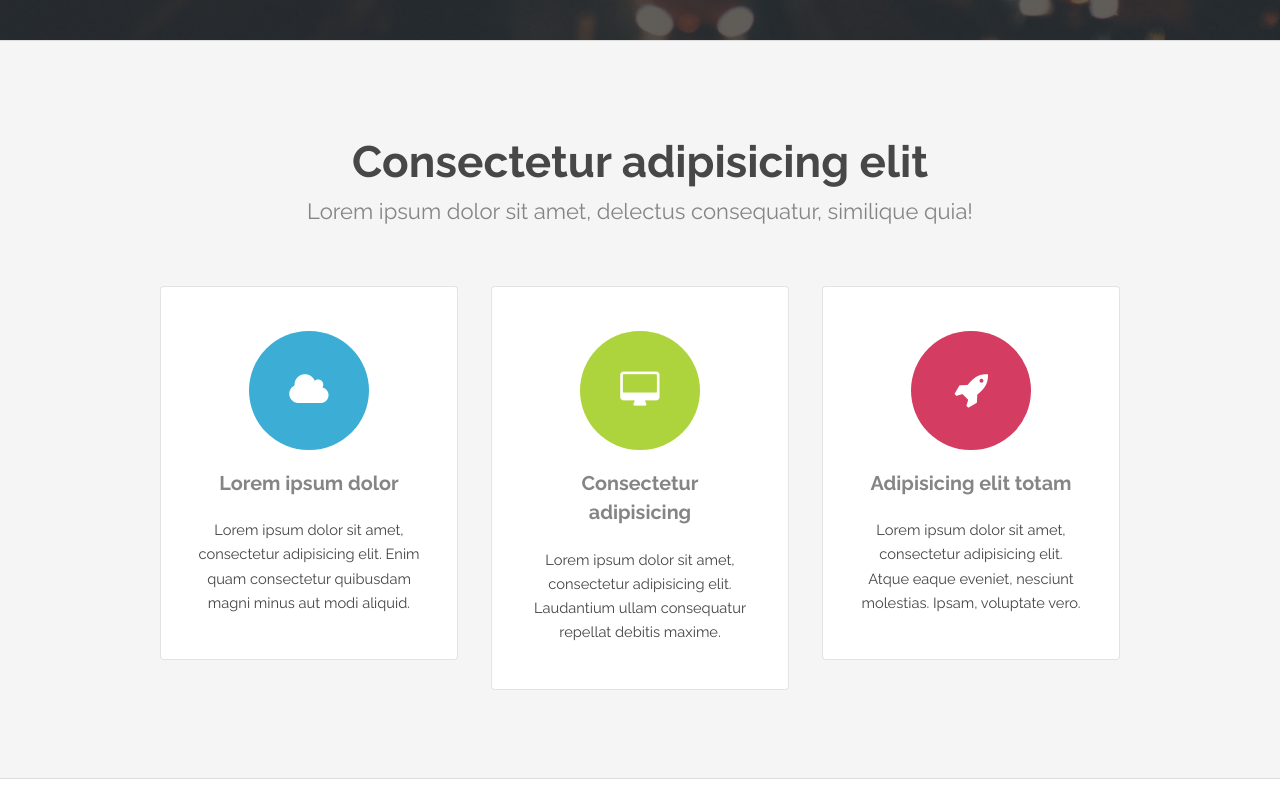
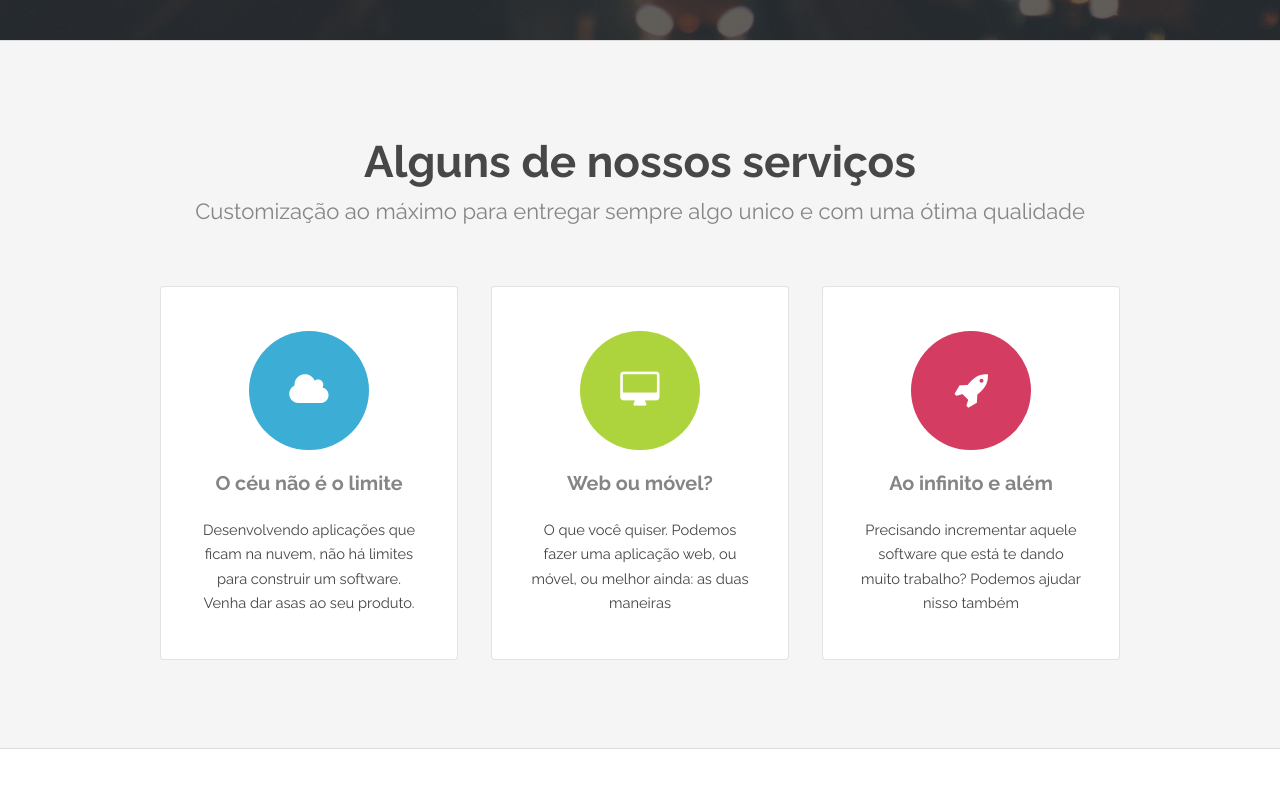
Before and after one commit to lazaropj/site, a plain HTML site: page index.html in a window 1280 px wide. Shown: the part 498-1300 px from the top of the page. Drawn offline with Linux system fonts and the light colour scheme.

Commit message:
primeira versao

```diff
--- a/index.html
+++ b/index.html
@@ -2,7 +2,7 @@
 <html lang="pt">
 	<head>
 		<meta charset="UTF-8">
-		<title>Transit by TEMPLATED</title>
+		<title>{Outspoken : Solutions}</title>
 		<meta http-equiv="content-type" content="text/html; charset=utf-8" />
 		<meta name="description" content="" />
 		<meta name="keywords" content="" />
@@ -19,7 +19,7 @@
 	</head>
 	<body class="landing">
 
-		<!-- Header -->
+		<!-- Header
 			<header id="header">
 				<nav id="nav">
 					<ul>
@@ -30,6 +30,7 @@
 					</ul>
 				</nav>
 			</header>
+		-->
 
 		<!-- Banner -->
 			<section id="banner">
@@ -41,29 +42,29 @@
 			<section id="one" class="wrapper style1 special">
 				<div class="container">
 					<header class="major">
-						<h2>Consectetur adipisicing elit</h2>
-						<p>Lorem ipsum dolor sit amet, delectus consequatur, similique quia!</p>
+						<h2>Alguns de nossos serviços</h2>
+						<p>Customização ao máximo para entregar sempre algo unico e com uma ótima qualidade</p>
 					</header>
 					<div class="row 150%">
 						<div class="4u 12u$(medium)">
 							<section class="box">
 								<i class="icon big rounded color1 fa-cloud"></i>
-								<h3>Lorem ipsum dolor</h3>
-								<p>Lorem ipsum dolor sit amet, consectetur adipisicing elit. Enim quam consectetur quibusdam magni minus aut modi aliquid.</p>
+								<h3>O céu não é o limite</h3>
+								<p>Desenvolvendo aplicações que ficam na nuvem, não há limites para construir um software. Venha dar asas ao seu produto.</p>
 							</section>
 						</div>
 						<div class="4u 12u$(medium)">
 							<section class="box">
 								<i class="icon big rounded color9 fa-desktop"></i>
-								<h3>Consectetur adipisicing</h3>
-								<p>Lorem ipsum dolor sit amet, consectetur adipisicing elit. Laudantium ullam consequatur repellat debitis maxime.</p>
+								<h3>Web ou móvel?</h3>
+								<p>O que você quiser. Podemos fazer uma aplicação web, ou móvel, ou melhor ainda: as duas maneiras</p>
 							</section>
 						</div>
 						<div class="4u$ 12u$(medium)">
 							<section class="box">
 								<i class="icon big rounded color6 fa-rocket"></i>
-								<h3>Adipisicing elit totam</h3>
-								<p>Lorem ipsum dolor sit amet, consectetur adipisicing elit. Atque eaque eveniet, nesciunt molestias. Ipsam, voluptate vero.</p>
+								<h3>Ao infinito e além</h3>
+								<p>Precisando incrementar aquele software que está te dando muito trabalho? Podemos ajudar nisso também</p>
 							</section>
 						</div>
 					</div>
```
